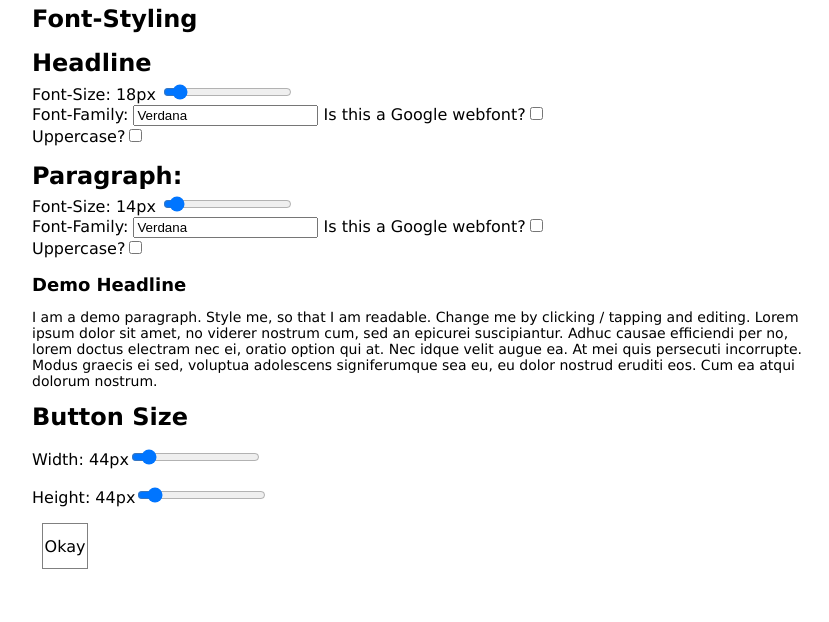
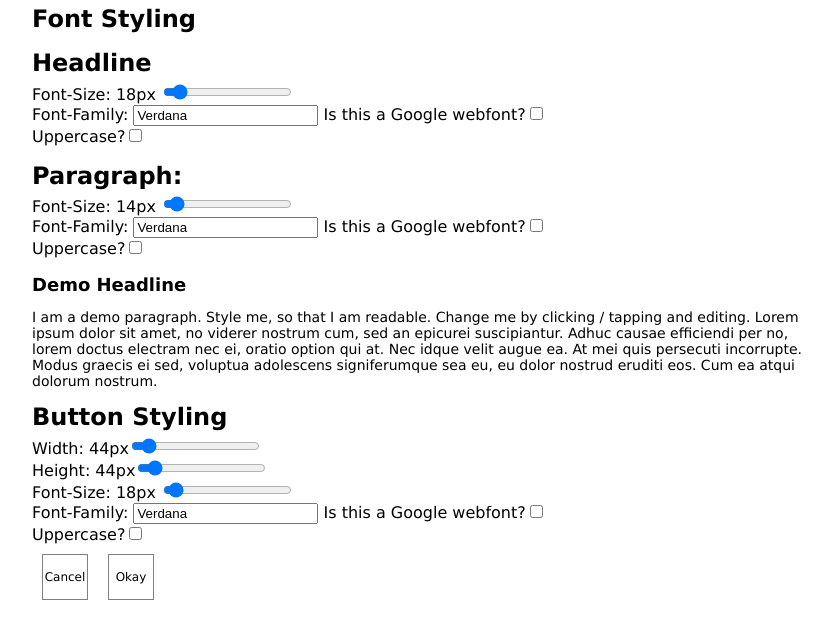
Before and after one commit to julia-r/responsive-design-tester, a plain HTML site: page index.html in a window 1280 px wide. Shown: the whole page, without its empty margins (208-1037 px from the left). Drawn offline with nearby package versions, Linux system fonts and the light colour scheme.

Commit message:
added more styling options for buttons

```diff
--- a/index.html
+++ b/index.html
@@ -13,7 +13,7 @@
 <body>
 <div id="app">
     <section class="font-size">
-        <h1>Font-Styling</h1>
+        <h1>Font Styling</h1>
         <div class="option">
             <h2>Headline</h2>
             Font-Size:
@@ -47,14 +47,27 @@
     </section>
 
     <section class="button-size">
-        <h1>Button Size</h1>
+        <h1>Button Styling</h1>
 
-        <div class="option">Width: {{button.width}}px<input v-model="button.width"  type="range" min="1" max="500"></div>
-        <div class="option">Height: {{button.height}}px<input v-model="button.height" type="range"  min="1" max="500"></div>
+        Width: {{button.width}}px<input v-model="button.width"  type="range" min="1" max="500"><br>
+        Height: {{button.height}}px<input v-model="button.height" type="range"  min="1" max="500"><br>
+        Font-Size:
+        {{headline.font_size}}px
+        <input v-model="button.font_size" type="range" min="6" max="150"><br>
+        Font-Family:
+        <input v-model="button.font_family" type="text">
+        Is this a Google webfont?<input v-model="button.google_font" type="checkbox"><br>
+        Uppercase?<input v-model="button.uppercase" type="checkbox">
 
-        <div class="demo-button" v-bind:style="{width: button.width + 'px', height: button.height + 'px'}">
-            <span contenteditable="true">Okay</span>
+        <div>
+            <div class="demo-button" v-bind:style="buttonStyle">
+                <span contenteditable="true">Cancel</span>
+            </div>
+            <div class="demo-button" v-bind:style="buttonStyle">
+                <span contenteditable="true">Okay</span>
+            </div>
         </div>
+
     </section>
 
     <template v-if="headline.google_font">
--- a/script.js
+++ b/script.js
@@ -16,7 +16,11 @@ var vm = new Vue({
         },
         button: {
             width: 44,
-            height: 44
+            height: 44,
+            font_size: 12,
+            uppercase: false,
+            font_family: "Verdana",
+            google_font: false
         },
 
     },
@@ -43,6 +47,14 @@ var vm = new Vue({
                 return "none"
             }
         },
+        button_text_transform: function (){
+            if(this.button.uppercase){
+                return "uppercase"
+            }
+            else {
+                return "none"
+            }
+        },
         headlineStyle: function (){
             return {
                 fontSize: this.headline.font_size + "px",
@@ -55,6 +67,15 @@ var vm = new Vue({
                 fontSize: this.paragraph.font_size + "px",
                 fontFamily: this.paragraph.font_family,
                 textTransform: this.paragraph_text_transform
+            }
+        },
+        buttonStyle: function (){
+            return {
+                width: this.button.width + "px",
+                height: this.button.height + "px",
+                fontSize: this.button.font_size + "px",
+                fontFamily: this.button.font_family,
+                textTransform: this.button_text_transform
             }
         }
     },
--- a/style.css
+++ b/style.css
@@ -25,6 +25,7 @@ h1, h2 {
     margin: 10px;
     display: flex;
     transition: background-color 1s, width 0.1s, height 0.1s;
+    float: left;
 }
 
 .demo-button:active {
```
